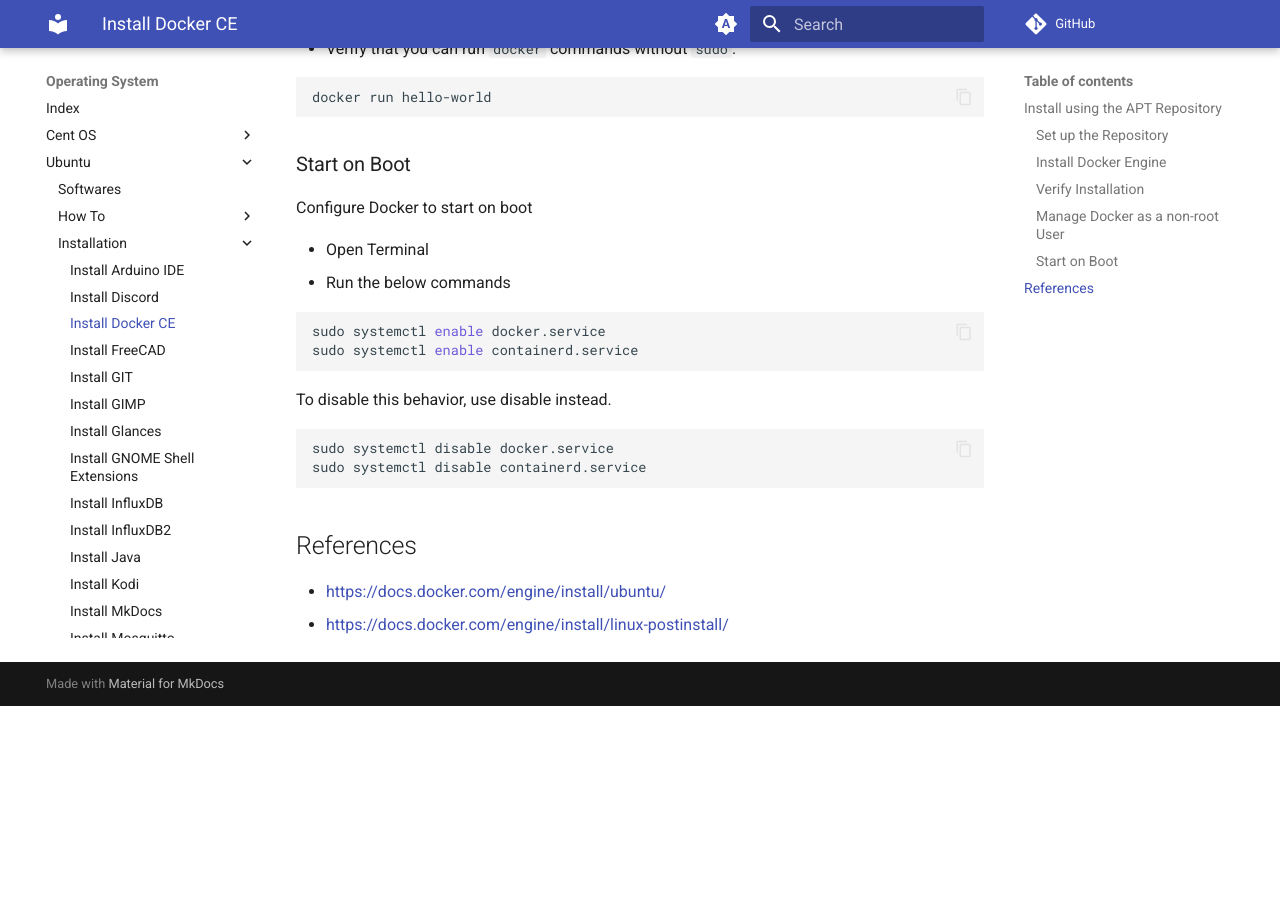
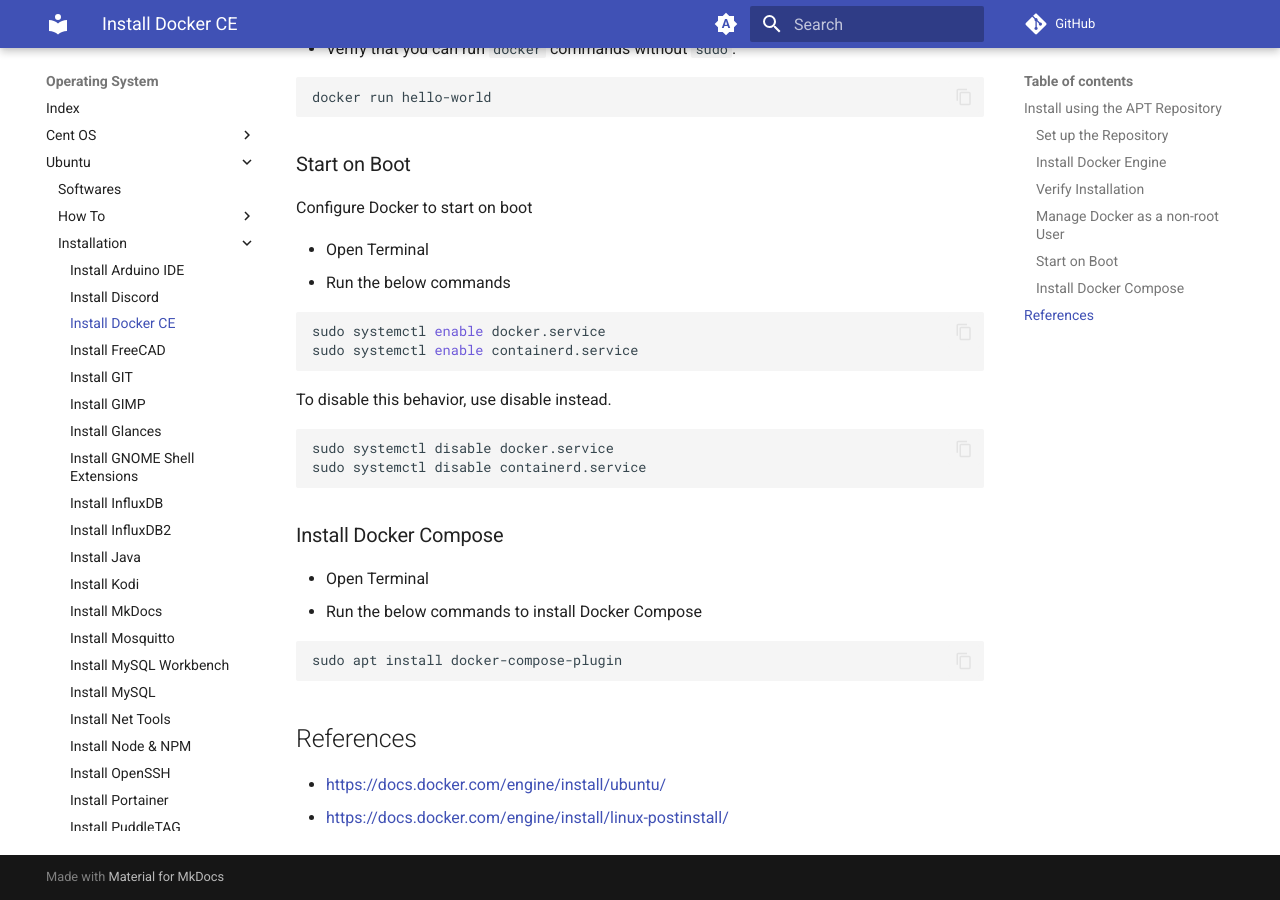
Before and after one commit to sreeramachandramurthy/home-user-guides, an MkDocs documentation site: the page built from docs/os/ubuntu/installation/install-docker.md, in a window 1280 px wide and 900 px high, scrolled down 1895 px. Built offline with MkDocs 1.6.1 and Material for MkDocs 9.7.7, drawn with Linux system fonts in a browser that asks for light colours; comment, search, counter and statistics services are not loaded; before the commit the page ends 2601 px from its top, so only the background shows below that.

Commit message:
Add Docker Compose Steps

````diff
--- a/docs/os/ubuntu/installation/install-docker.md
+++ b/docs/os/ubuntu/installation/install-docker.md
@@ -103,6 +103,15 @@
 sudo systemctl disable containerd.service
 ```
 
+### Install Docker Compose
+
+* Open Terminal
+* Run the below commands to install Docker Compose
+
+```bash
+sudo apt install docker-compose-plugin
+```
+
 ## References
 
 * <https://docs.docker.com/engine/install/ubuntu/>
````
